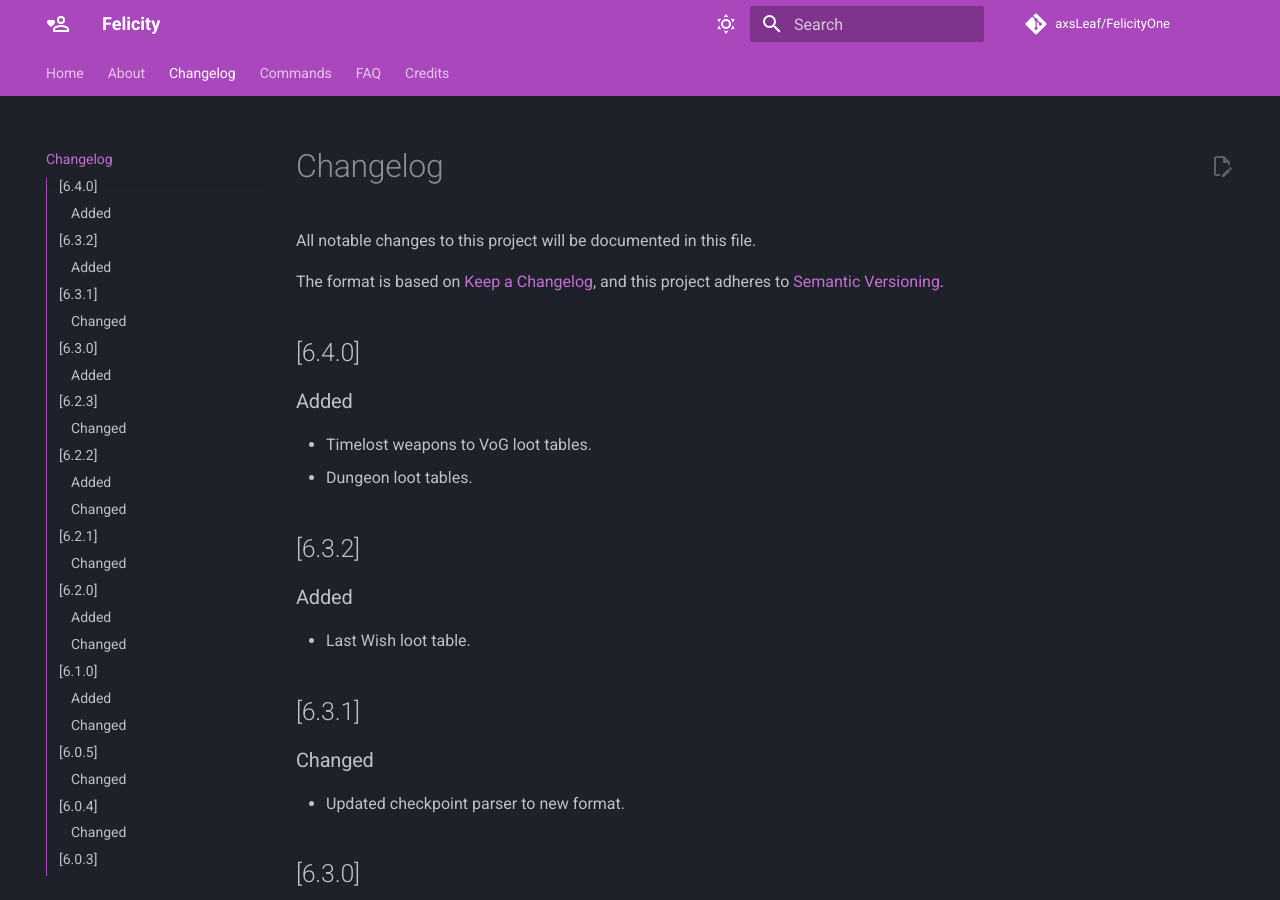
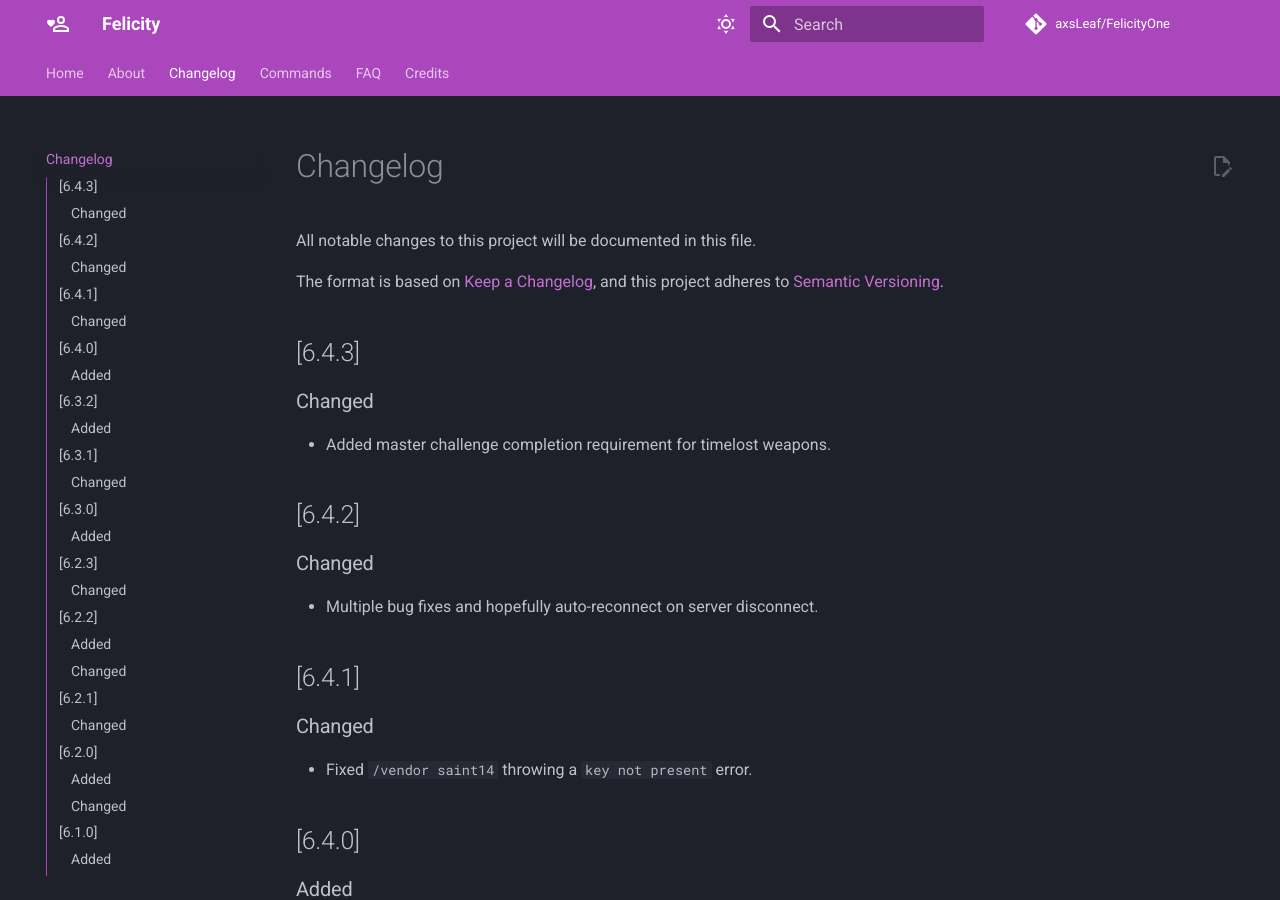
Before and after one commit to devFelicity/Felicity, an MkDocs documentation site: the page built from docs/changelog.md, in a window 1280 px wide and 900 px high. Built offline with MkDocs 1.6.1 and Material for MkDocs 9.7.7, drawn with Linux system fonts in a browser that asks for light colours; comment, search, counter and statistics services are not loaded.

Commit message:
Added changelog

```diff
--- a/docs/changelog.md
+++ b/docs/changelog.md
@@ -7,6 +7,18 @@ All notable changes to this project will be documented in this file.
 
 The format is based on [Keep a Changelog](https://keepachangelog.com/en/1.0.0/),
 and this project adheres to [Semantic Versioning](https://semver.org/spec/v2.0.0.html).
+
+## [6.4.3]
+### Changed
+- Added master challenge completion requirement for timelost weapons.
+
+## [6.4.2]
+### Changed
+- Multiple bug fixes and hopefully auto-reconnect on server disconnect.
+
+## [6.4.1]
+### Changed
+- Fixed `/vendor saint14` throwing a `key not present` error.
 
 ## [6.4.0]
 ### Added
```
